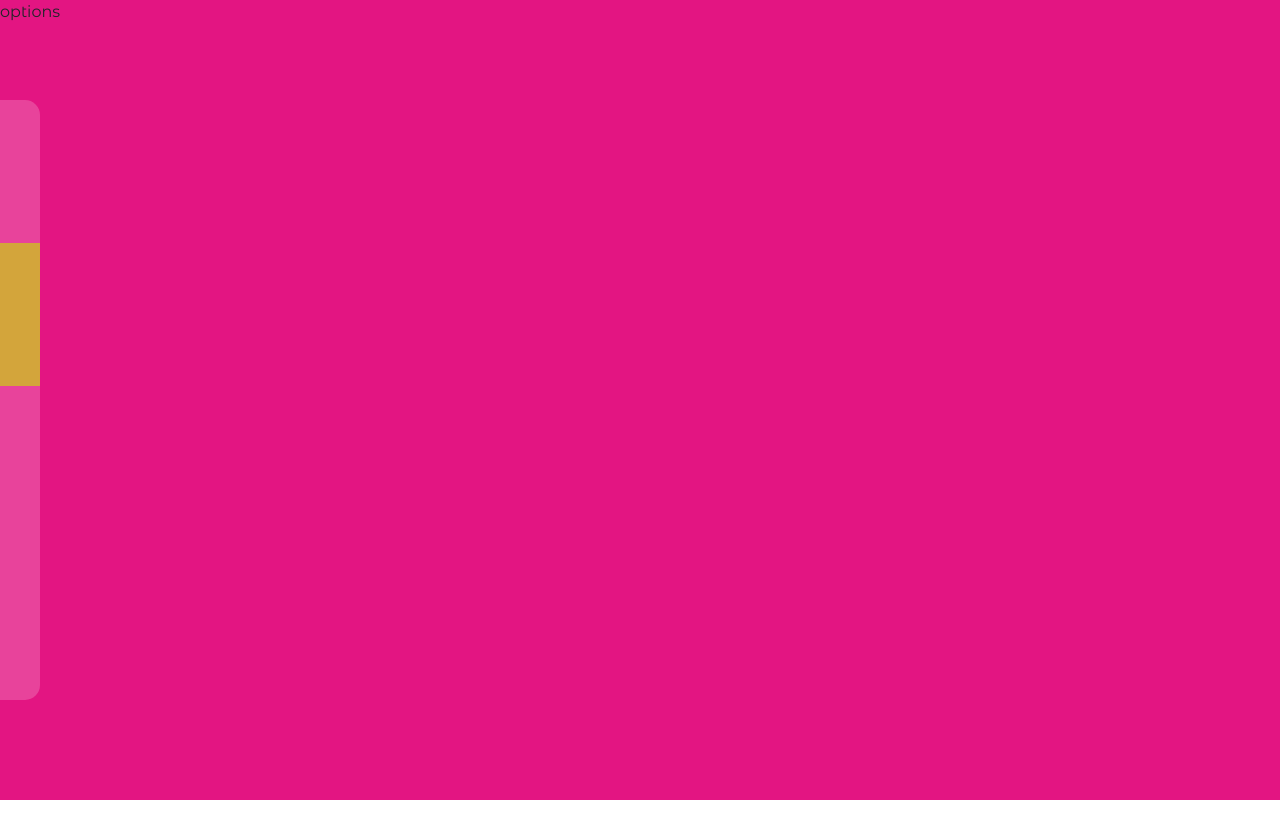
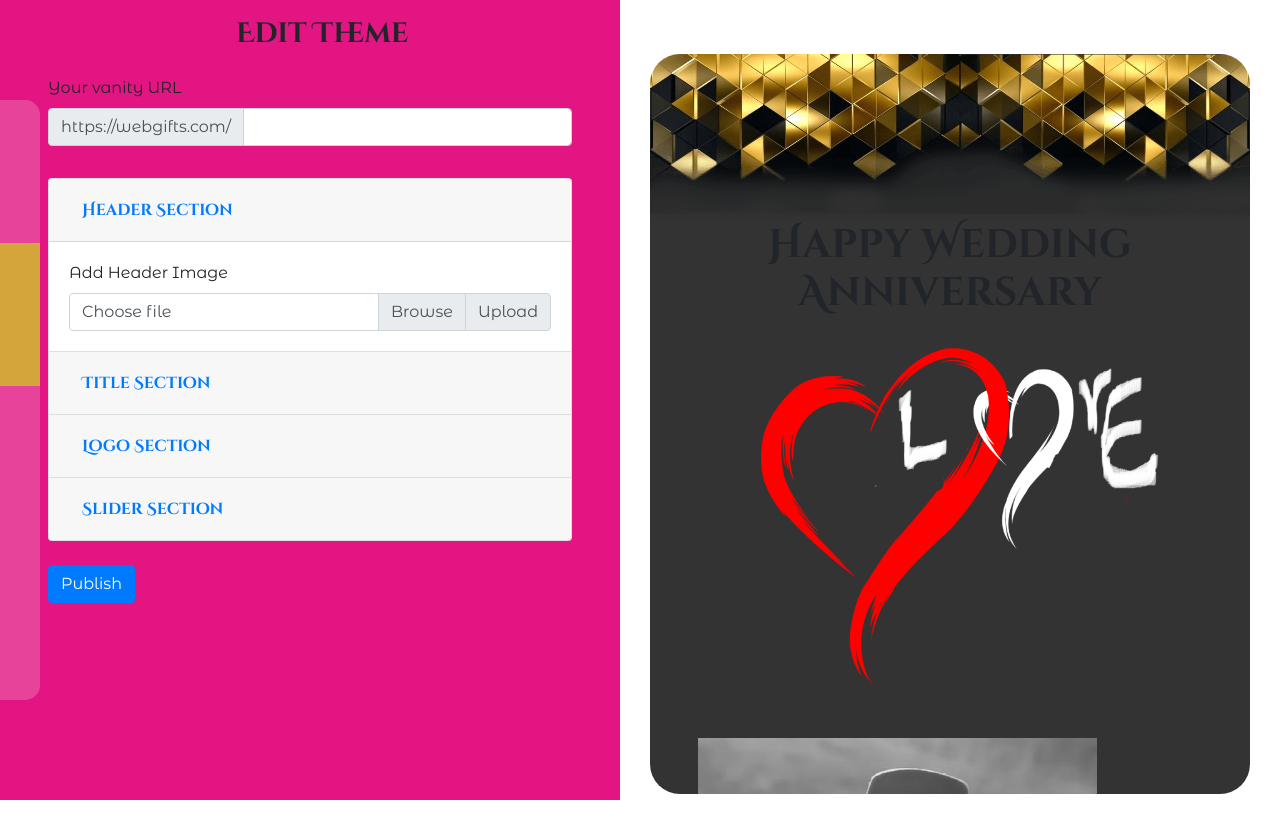
Before and after one commit to Rajuri/webgifts, an Angular app: page /editor in a window 1280 px wide. Before the commit the page ends 800 px from the top, so only its background shows below. Built offline with nearby package versions, Linux system fonts and the light colour scheme; a web font is replaced by a local one.

Commit message:
ui updated

```diff
--- a/src/app/editor/birthday-themes/bdt101/bdt101.component.html
+++ b/src/app/editor/birthday-themes/bdt101/bdt101.component.html
@@ -1 +1,33 @@
-<p>bdt101 works!</p>
+<div class="orgTheme">
+    <header>
+        <img src="assets/images/themes/images/header.png" class="w-100">
+    </header>
+    <h1 class="titleSection text-center">Happy Wedding Anniversary</h1>
+    <section class="logoSection text-center">
+        <img src="assets/images/themes/images/couple-logo.png">
+    </section>
+    <section class="sliderSection p-5">
+        <div class="slideShow slider">
+            <div>
+                <img src="assets/images/themes/images/slide1.png">
+            </div>
+            <div>
+                <img src="assets/images/themes/images/slide2.png">
+            </div>
+        </div>
+        <!-- <ngx-slick-carousel class="carousel"
+  #slickModal="slick-carousel"
+  [config]="slideConfig"
+  (init)="slickInit($event)"
+  (breakpoint)="breakpoint($event)"
+  (afterChange)="afterChange($event)"
+  (beforeChange)="beforeChange($event)">
+    <div ngxSlickItem *ngFor="let slide of slides" class="slide">
+    <img src="{{ slide.img }}" alt="" width="100%">
+    </div>
+    </ngx-slick-carousel> -->
+    </section>
+    <footer>
+        <img src="assets/images/themes/images/footer.png" class="w-100">
+    </footer>
+</div>
--- a/src/app/editor/birthday-themes/bdt101/bdt101.component.scss
+++ b/src/app/editor/birthday-themes/bdt101/bdt101.component.scss
@@ -0,0 +1,12 @@
+:host{
+margin: auto;
+padding: 10px;
+height: 100%;
+}
+.orgTheme{
+    background: #333;
+    border-radius: 30px;
+    height: 100%;
+    width: 600px;
+    overflow: auto;
+    }
--- a/src/app/editor/editor-layout/editor-layout.component.html
+++ b/src/app/editor/editor-layout/editor-layout.component.html
@@ -1,10 +1,114 @@
-<div class="d-flex">
-    <div class="flex-1 leftSide">
-options
-    </div>
-    <div class="flex-1 rightSide">
+<div class="d-flex themeEditorContainer">
+	<div class="flex-1 themeEditOptions py-3 px-5">
+		<h3><button class="backBtn"><i class="fas fa-chevron-circle-left"></i></button> Edit Theme</h3>
+		<div class="py-3">
+			<label for="basic-url">Your vanity URL</label>
+			<div class="input-group mb-3">
+				<div class="input-group-prepend"> <span class="input-group-text" id="basic-addon3">https://webgifts.com/</span>
+				</div>
+				<input type="text" class="form-control" id="basic-url" aria-describedby="basic-addon3">
+			</div>
+		</div>
+		<div class="accordion" id="accordionExample">
+			<div class="card">
+				<div class="card-header" id="headingOne">
+					<h5 class="mb-0">
+              <button class="btn btn-link" type="button" data-toggle="collapse" data-target="#collapseOne" aria-expanded="true" aria-controls="collapseOne">
+               Header Section
+              </button>
+            </h5>
+				</div>
+				<div id="collapseOne" class="collapse show" aria-labelledby="headingOne" data-parent="#accordionExample">
+					<div class="card-body">
+						<label for="basic-url">Add Header Image</label>
+						<div class="input-group">
+							<div class="custom-file">
+								<input type="file" class="custom-file-input" id="inputGroupFile02">
+								<label class="custom-file-label" for="inputGroupFile02" aria-describedby="inputGroupFileAddon02">Choose file</label>
+							</div>
+							<div class="input-group-append"> <span class="input-group-text" id="inputGroupFileAddon02">Upload</span>
+							</div>
+						</div>
+					</div>
+				</div>
+			</div>
+			<div class="card">
+				<div class="card-header" id="headingTwo">
+					<h5 class="mb-0">
+              <button class="btn btn-link collapsed" type="button" data-toggle="collapse" data-target="#collapseTwo" aria-expanded="false" aria-controls="collapseTwo">
+               Title Section
+              </button>
+            </h5>
+				</div>
+				<div id="collapseTwo" class="collapse" aria-labelledby="headingTwo" data-parent="#accordionExample">
+					<div class="card-body">
+						<div class="form-group">
+							<label for="exampleInputEmail1">Edit Title</label>
+							<input type="email" class="form-control" id="exampleInputEmail1" aria-describedby="emailHelp" placeholder="Enter email"> <small id="emailHelp" class="form-text text-muted">Like Happy "Wedding, Birthday, Marriage, etc" Day</small>
+						</div>
+					</div>
+				</div>
+			</div>
+			<div class="card">
+				<div class="card-header" id="headingThree">
+					<h5 class="mb-0">
+              <button class="btn btn-link collapsed" type="button" data-toggle="collapse" data-target="#collapseThree" aria-expanded="false" aria-controls="collapseThree">
+                Logo Section
+              </button>
+            </h5>
+				</div>
+				<div id="collapseThree" class="collapse" aria-labelledby="headingThree" data-parent="#accordionExample">
+					<div class="card-body">
+						<label for="basic-url">Add Your Logo</label>
+						<div class="input-group">
+							<div class="custom-file">
+								<input type="file" class="custom-file-input" id="inputGroupFile02">
+								<label class="custom-file-label" for="inputGroupFile02" aria-describedby="inputGroupFileAddon02">Choose file</label>
+							</div>
+							<div class="input-group-append"> <span class="input-group-text" id="inputGroupFileAddon02">Upload</span>
+							</div>
+						</div>
+					</div>
+				</div>
+			</div>
+			<div class="card">
+				<div class="card-header" id="headingFour">
+					<h5 class="mb-0">
+              <button class="btn btn-link collapsed" type="button" data-toggle="collapse" data-target="#collapseFour" aria-expanded="false" aria-controls="collapseThree">
+               Slider Section
+              </button>
+            </h5>
+				</div>
+				<div id="collapseFour" class="collapse" aria-labelledby="headingFour" data-parent="#accordionExample">
+					<div class="card-body">
+						<label for="basic-url">Add Slider Images</label>
+						<div class="input-group mb-2">
+							<div class="custom-file">
+								<input type="file" class="custom-file-input" id="inputGroupFile02">
+								<label class="custom-file-label" for="inputGroupFile02" aria-describedby="inputGroupFileAddon02">Add Image</label>
+							</div>
+						</div>
+						<div class="input-group mb-2">
+							<div class="custom-file">
+								<input type="file" class="custom-file-input" id="inputGroupFile02">
+								<label class="custom-file-label" for="inputGroupFile02" aria-describedby="inputGroupFileAddon02">Add Image</label>
+							</div>
+						</div>
+						<div class="input-group mb-2">
+							<div class="custom-file">
+								<input type="file" class="custom-file-input" id="inputGroupFile02">
+								<label class="custom-file-label" for="inputGroupFile02" aria-describedby="inputGroupFileAddon02">Add Image</label>
+							</div>
+						</div>
+						<button type="button" class="btn btn-primary">Add Slider Images</button>
+					</div>
+				</div>
+			</div>
+		</div>
+		<button type="button" class="btn mt-4 btn-primary">Publish</button>
+	</div>
+	<div class="selectedTheme">
+		<router-outlet></router-outlet>
 
-    </div>
-
+	</div>
 </div>
-<router-outlet></router-outlet>
--- a/src/app/editor/editor-layout/editor-layout.component.scss
+++ b/src/app/editor/editor-layout/editor-layout.component.scss
@@ -0,0 +1,44 @@
+@import '../../scss/mixins.scss';
+
+@include themeEditor;
+:host{
+    width: 100%;
+    }
+    h3{
+        @include align-all-center;
+        .backBtn{
+            background-color: transparent;
+            border: 0;
+
+        }
+    }
+
+    .themeEditorContainer{
+        height: 100%;
+        .selectedTheme{
+            padding: 30px;
+            width: 660px;
+            background: #ffffff;
+            height: 100%;
+            /* margin-top: 30px; */
+            /* border-radius: 0; */
+            /* margin-right: 0; */
+            /* overflow: auto; */
+            // .orgTheme{
+            //     background: #333;
+            //     border-radius: 30px;
+            //     height: 100%;
+            //     width: 600px;
+            //     overflow: auto;
+            //     }
+        }
+    }
+
+
+
+    .titleSection{
+        color: #fff;
+    }
+    .logoSection img {
+        width: 300px;
+    }
--- a/src/app/editor/editor-routing.module.ts
+++ b/src/app/editor/editor-routing.module.ts
@@ -10,11 +10,15 @@ const routes: Routes = [
     component: EditorLayoutComponent,
     children:[
       {
-        path: 'bdt1',
+        path: '',
         component: Bdt101Component,
       }
     ]
   },
+  {
+    path: 'bdt1',
+    component: Bdt101Component,
+  }
 ];
 
 @NgModule({
```
